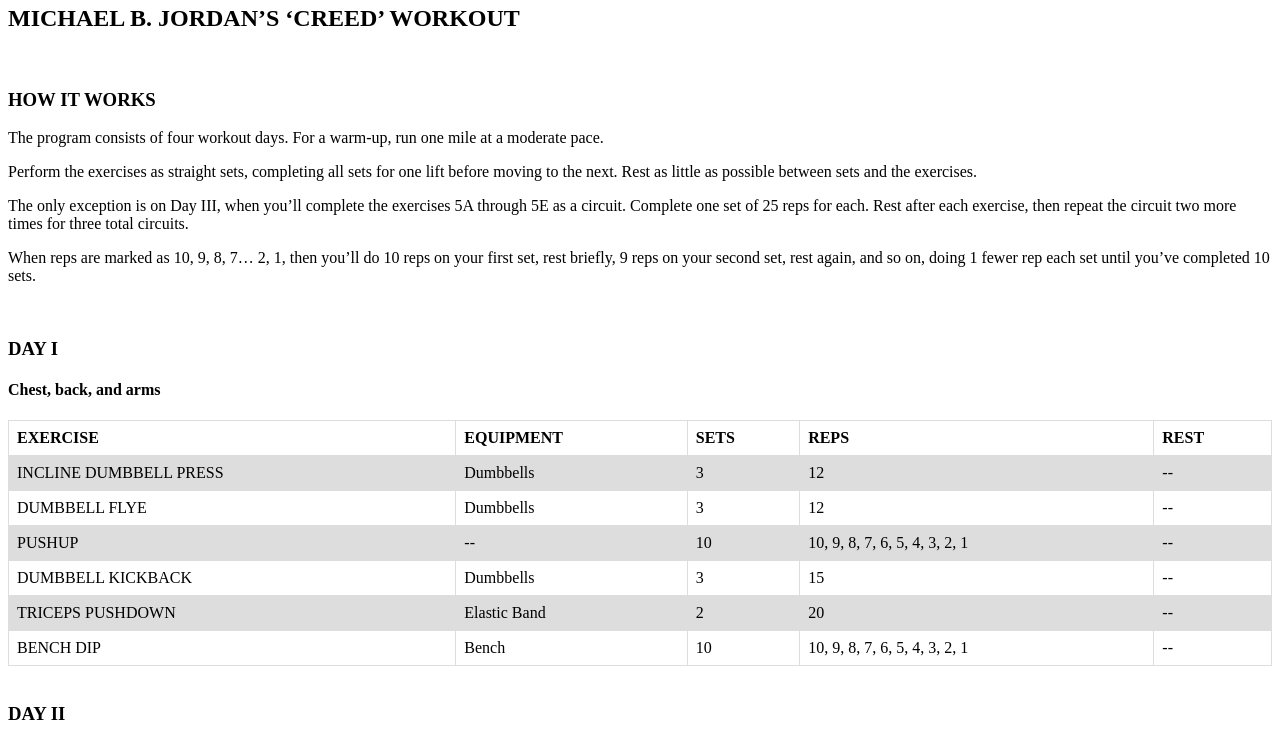
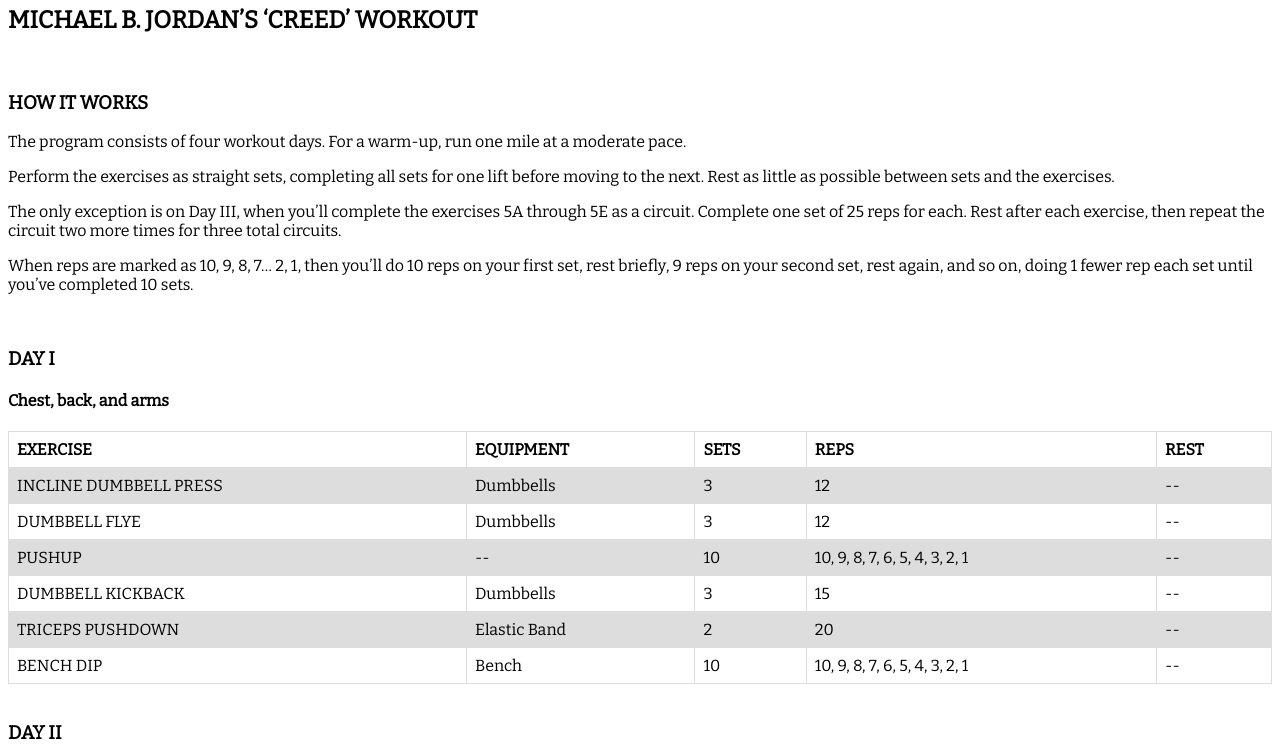
Before and after one commit to hdrpknc/myworkout, a plain HTML site: page public/index.html in a window 1280 px wide. Shown: the part 75-822 px from the top of the page. Drawn offline with Linux system fonts and the light colour scheme.

Commit message:
adding font to local

```diff
--- a/public/css/style.css
+++ b/public/css/style.css
@@ -1,3 +1,11 @@
+@font-face {
+  font-family: "Bitter";
+  src: url(Bitter-Regular.ttf) format("truetype");
+}
+body {
+  background-color: white; /* sets background color to light grey*/
+  font-family: "Bitter";
+}
 table {
   border-collapse: collapse;
   width: 100%;
```
Also changed, not shown: public/css/Bitter-Regular.ttf (added), 2 other files.
